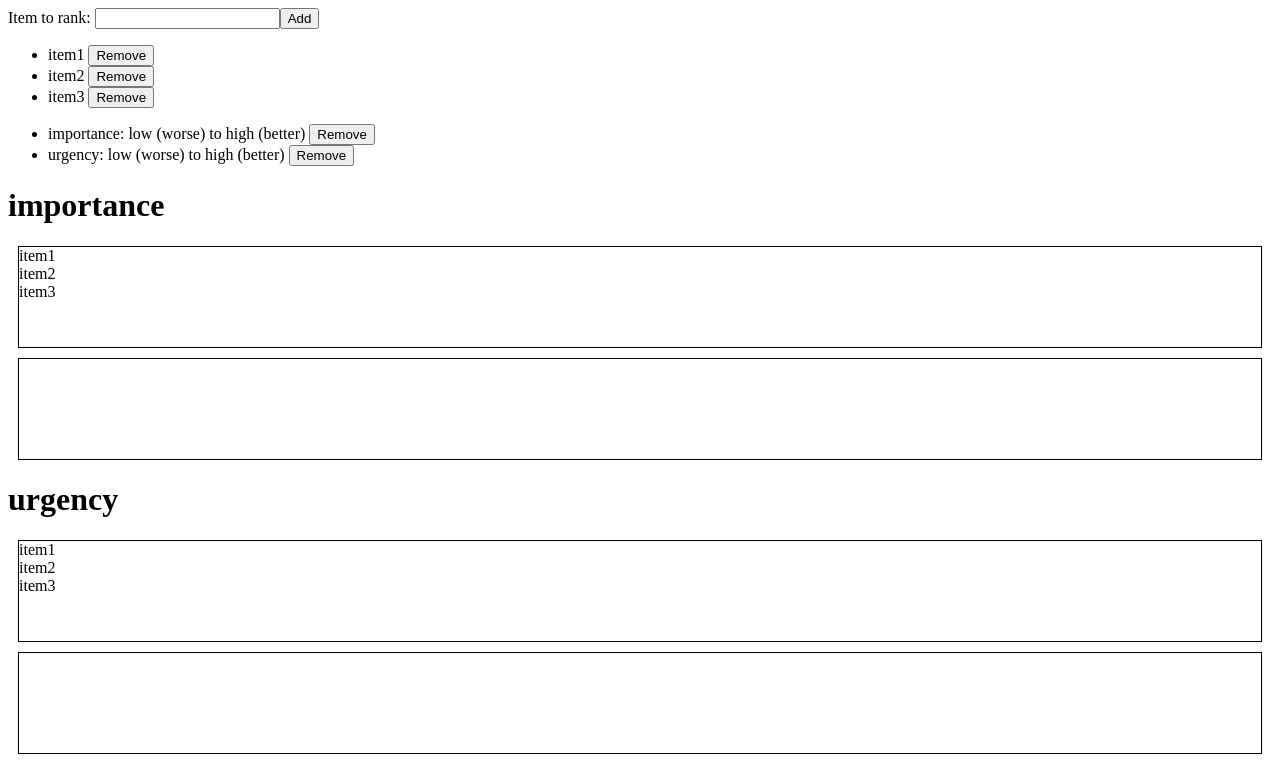
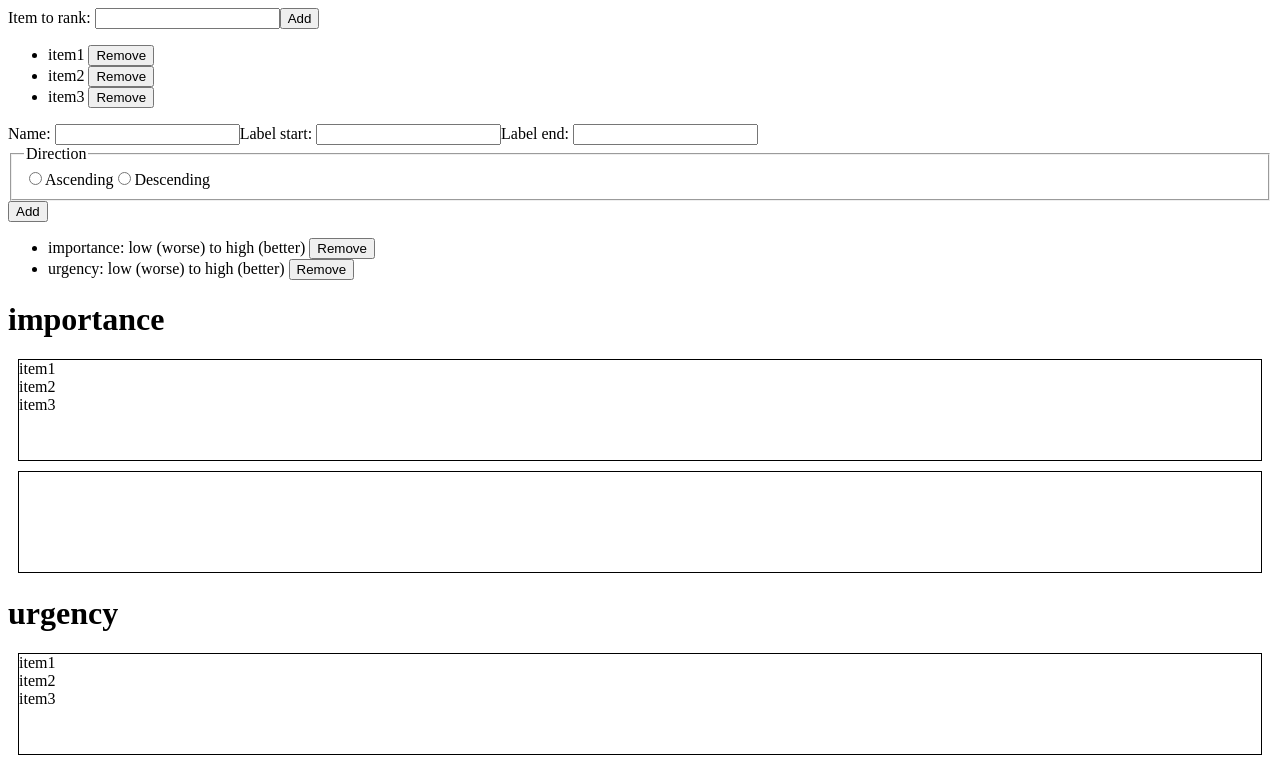
Before and after one commit to 0xR/rank-force, a React (Vite) app: page / in a window 1280 px wide. Shown: the top 764 px of the page. Built offline with nearby package versions, Linux system fonts and the light colour scheme.

Commit message:
allow adding dimensions

```diff
--- a/src/App.tsx
+++ b/src/App.tsx
@@ -3,6 +3,7 @@ import { Item } from './core/Item.ts';
 import { RankAssignment } from './core/RankAssignment.ts';
 import { RankDimension } from './core/RankDimension.ts';
 import { RankScore } from './core/RankScore.ts';
+import { Ratio } from './core/Ratio.ts';
 import { User } from './core/User.ts';
 import { Sortable } from './Sortable.tsx';
 
@@ -35,7 +36,7 @@ function Score({ score }: { score: RankScore[] }) {
   );
 }
 
-function ItemForm({ onChange }: { onChange: (itemLabel: string) => void }) {
+function ItemForm({ onSubmit }: { onSubmit: (itemLabel: string) => void }) {
   return (
     <form
       onSubmit={(e) => {
@@ -50,7 +51,7 @@ function ItemForm({ onChange }: { onChange: (itemLabel: string) => void }) {
         if (!itemLabel) {
           return;
         }
-        onChange(itemLabel);
+        onSubmit(itemLabel);
         form.reset();
       }}
     >
@@ -80,6 +81,71 @@ function ItemList({
   );
 }
 
+function DimensionForm({
+  onSubmit,
+}: {
+  onSubmit: (dimension: RankDimension) => void;
+}) {
+  return (
+    <form
+      onSubmit={(e) => {
+        e.preventDefault();
+        const form = e.currentTarget;
+        const formData = new FormData(form);
+        const name = formData.get('name');
+        const labelStart = formData.get('labelStart');
+        const labelEnd = formData.get('labelEnd');
+        const direction = formData.get('direction');
+
+        if (
+          typeof name !== 'string' ||
+          typeof labelStart !== 'string' ||
+          typeof labelEnd !== 'string' ||
+          typeof direction !== 'string'
+        ) {
+          throw new Error('Expected a string');
+        }
+
+        if (!name || !labelStart || !labelEnd || !direction) {
+          return;
+        }
+
+        onSubmit(
+          new RankDimension(
+            name,
+            labelStart,
+            labelEnd,
+            direction as 'ascending' | 'descending',
+          ),
+        );
+        form.reset();
+      }}
+    >
+      <label>
+        Name: <input type="text" name={'name'} />
+      </label>
+      <label>
+        Label start: <input type="text" name={'labelStart'} />
+      </label>
+      <label>
+        Label end: <input type="text" name={'labelEnd'} />
+      </label>
+      <fieldset>
+        <legend>Direction</legend>
+        <label>
+          <input type="radio" name="direction" value="ascending" />
+          Ascending
+        </label>
+        <label>
+          <input type="radio" name="direction" value="descending" />
+          Descending
+        </label>
+      </fieldset>
+      <button type="submit">Add</button>
+    </form>
+  );
+}
+
 function DimensionList({
   dimensions,
   onRemove,
@@ -105,18 +171,18 @@ function DimensionList({
 function App() {
   const [rankAssigment, setRankAssignment] = useState(() => {
     const rankDimension1 = new RankDimension(
-      '0',
       'importance',
       'low',
       'high',
       'ascending',
+      new Ratio(1),
     );
     const rankDimension2 = new RankDimension(
-      '1',
       'urgency',
       'low',
       'high',
       'ascending',
+      new Ratio(1),
     );
     let rankAssignment = new RankAssignment();
     rankAssignment = rankAssignment.addDimension(
@@ -134,7 +200,7 @@ function App() {
   return (
     <>
       <ItemForm
-        onChange={(itemLabel) =>
+        onSubmit={(itemLabel) =>
           setRankAssignment(rankAssigment.addItems(itemLabel))
         }
       />
@@ -143,6 +209,11 @@ function App() {
         onRemove={(item) =>
           setRankAssignment(rankAssigment.removeItems([item]))
         }
+      />
+      <DimensionForm
+        onSubmit={(dimension) => {
+          setRankAssignment(rankAssigment.addDimension(dimension));
+        }}
       />
       <DimensionList
         dimensions={rankAssigment.dimensions}
--- a/src/core/RankAssignment.ts
+++ b/src/core/RankAssignment.ts
@@ -26,9 +26,21 @@ export class RankAssignment {
   }
 
   addDimension(...rankDimension: RankDimension[]): RankAssignment {
+    const startId = this.dimensions.length;
+    const dimensionsWithId = rankDimension.map(
+      (dimension, index) =>
+        new RankDimension(
+          dimension.name,
+          dimension.labelStart,
+          dimension.labelEnd,
+          dimension.direction,
+          dimension.importance,
+          (index + startId).toString(),
+        ),
+    );
     return new RankAssignment(
       this.items,
-      this.dimensions.concat(rankDimension),
+      this.dimensions.concat(dimensionsWithId),
       this.rankingsByUser,
     );
   }
--- a/src/core/RankDimension.ts
+++ b/src/core/RankDimension.ts
@@ -2,12 +2,12 @@ import { Ratio } from './Ratio.ts';
 
 export class RankDimension {
   constructor(
-    readonly id: string,
     readonly name: string,
     readonly labelStart: string,
     readonly labelEnd: string,
     readonly direction: 'ascending' | 'descending',
     readonly importance: Ratio = new Ratio(1),
+    readonly id: string = 'unset',
   ) {}
 
   serialize() {
@@ -23,12 +23,12 @@ export class RankDimension {
 
   static deserialize(dimension: ReturnType<RankDimension['serialize']>) {
     return new RankDimension(
-      dimension.id,
       dimension.name,
       dimension.labelStart,
       dimension.labelEnd,
       dimension.direction as 'ascending' | 'descending',
       new Ratio(dimension.importance),
+      dimension.id,
     );
   }
 }
```
Also changed, not shown: 1 other file (tests, documents, lock files or other folders).
